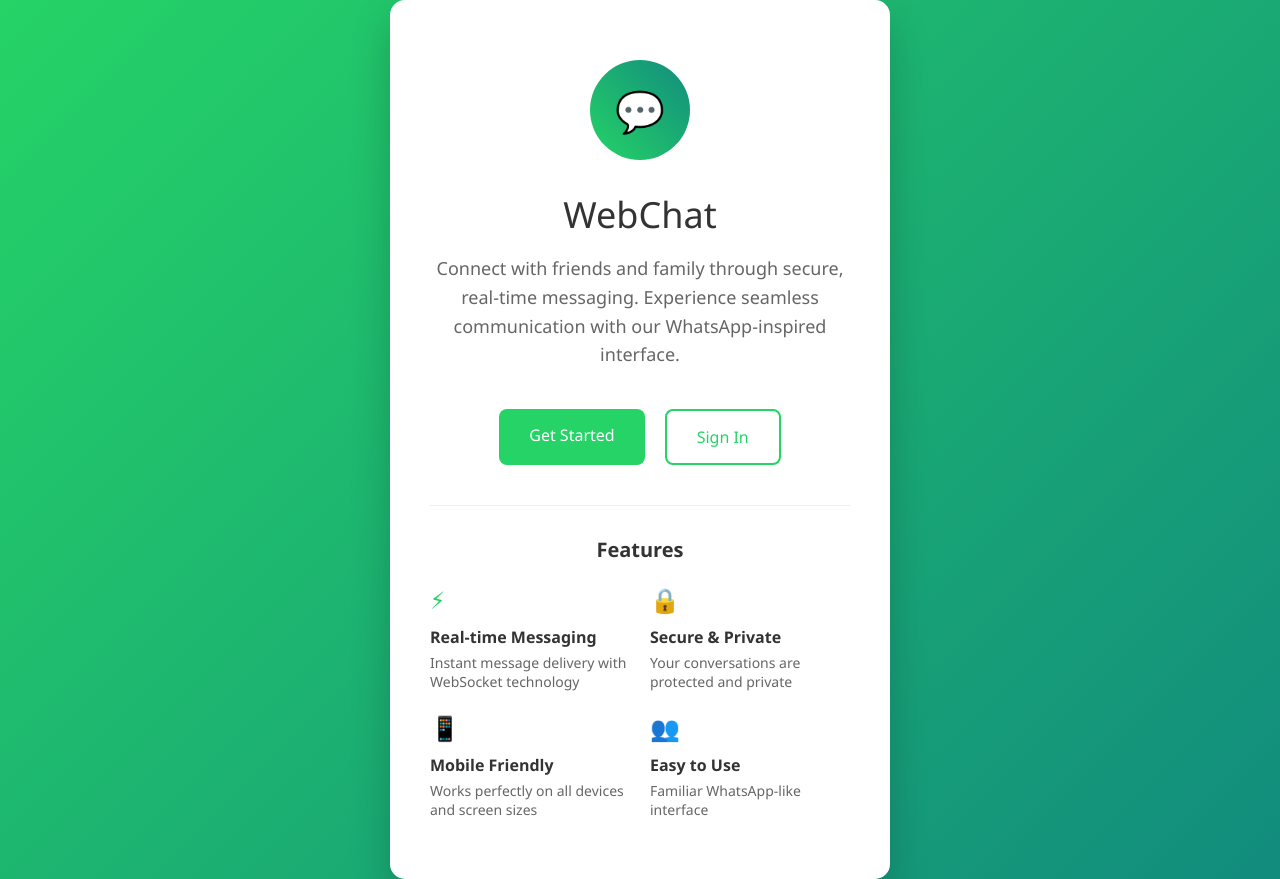
After one commit to khetumewada/webchat, a Django app: a page that uses templates/chat/welcome.html in a window 1280 px wide. The commit adds this page. Run offline with Django 5.2, Linux system fonts and the light colour scheme.

Commit message:
feat: restrict chat access to registered users
Add logout button, enforce login for chat, and enhance user experience

#VERCEL_SKIP

Co-authored-by: Khetu mewada <149784048+khetumewada@users.noreply.github.com>

```diff
--- a/chat/urls.py
+++ b/chat/urls.py
@@ -4,9 +4,10 @@ from . import views
 
 urlpatterns = [
     path('', views.chat_home, name='chat_home'),
+    path('welcome/', views.welcome_view, name='welcome'),
     path('register/', views.register_view, name='register'),
     path('login/', auth_views.LoginView.as_view(), name='login'),
-    path('logout/', auth_views.LogoutView.as_view(), name='logout'),
+    path('logout/', views.logout_view, name='logout'),
     path('chat/<int:chat_id>/', views.chat_room, name='chat_room'),
     path('start-chat/<int:user_id>/', views.start_chat, name='start_chat'),
     path('api/chat/<int:chat_id>/messages/', views.get_chat_messages, name='get_chat_messages'),
--- a/chat/views.py
+++ b/chat/views.py
@@ -1,15 +1,19 @@
 from django.shortcuts import render, redirect, get_object_or_404
 from django.contrib.auth.decorators import login_required
-from django.contrib.auth import login, authenticate
+from django.contrib.auth import login, authenticate, logout
 from django.contrib.auth.forms import UserCreationForm
 from django.contrib.auth.models import User
 from django.http import JsonResponse
 from django.db.models import Q, Max
 from django.utils import timezone
+from django.contrib import messages
 from .models import Chat, Message, UserProfile, MessageRead
 import json
 
 def register_view(request):
+    if request.user.is_authenticated:
+        return redirect('chat_home')
+
     if request.method == 'POST':
         form = UserCreationForm(request.POST)
         if form.is_valid():
@@ -20,10 +24,32 @@ def register_view(request):
             password = form.cleaned_data.get('password1')
             user = authenticate(username=username, password=password)
             login(request, user)
+            messages.success(request, f'Welcome to WebChat, {username}!')
             return redirect('chat_home')
     else:
         form = UserCreationForm()
     return render(request, 'registration/register.html', {'form': form})
+
+def login_view(request):
+    if request.user.is_authenticated:
+        return redirect('chat_home')
+    # Django's built-in LoginView will handle this
+    pass
+
+@login_required
+def logout_view(request):
+    # Update user offline status before logout
+    try:
+        profile = UserProfile.objects.get(user=request.user)
+        profile.is_online = False
+        profile.last_seen = timezone.now()
+        profile.save()
+    except UserProfile.DoesNotExist:
+        pass
+
+    logout(request)
+    messages.success(request, 'You have been logged out successfully.')
+    return redirect('login')
 
 @login_required
 def chat_home(request):
@@ -38,7 +64,7 @@ def chat_home(request):
         last_message_time=Max('messages__timestamp')
     ).order_by('-last_message_time')
 
-    # Get all users for starting new chats
+    # Get all users for starting new chats (exclude current user)
     all_users = User.objects.exclude(id=request.user.id)
 
     context = {
@@ -71,6 +97,11 @@ def chat_room(request, chat_id):
 def start_chat(request, user_id):
     other_user = get_object_or_404(User, id=user_id)
 
+    # Prevent users from starting chat with themselves
+    if other_user == request.user:
+        messages.error(request, "You cannot start a chat with yourself.")
+        return redirect('chat_home')
+
     # Check if chat already exists
     existing_chat = Chat.objects.filter(
         chat_type='private',
@@ -84,6 +115,7 @@ def start_chat(request, user_id):
     chat = Chat.objects.create(chat_type='private')
     chat.participants.add(request.user, other_user)
 
+    messages.success(request, f'Started new conversation with {other_user.get_full_name() or other_user.username}')
     return redirect('chat_room', chat_id=chat.id)
 
 @login_required
@@ -111,7 +143,7 @@ def search_users(request):
             Q(username__icontains=query) |
             Q(first_name__icontains=query) |
             Q(last_name__icontains=query)
-        ).exclude(id=request.user.id)[:10]
+        ).exclude(id=request.user.id)[:10]  # Exclude current user
 
         users_data = []
         for user in users:
@@ -127,3 +159,9 @@ def search_users(request):
         return JsonResponse({'users': users_data})
 
     return JsonResponse({'users': []})
+
+# Public view for non-authenticated users
+def welcome_view(request):
+    if request.user.is_authenticated:
+        return redirect('chat_home')
+    return render(request, 'chat/welcome.html')
--- /dev/null
+++ b/templates/chat/welcome.html
@@ -0,0 +1,59 @@
+{% extends 'base.html' %}
+
+{% block title %}Welcome to WebChat{% endblock %}
+
+{% block content %}
+<div style="min-height: 100vh; display: flex; align-items: center; justify-content: center; background: linear-gradient(135deg, #25d366, #128c7e);">
+    <div style="background: white; padding: 60px 40px; border-radius: 15px; box-shadow: 0 20px 40px rgba(0, 0, 0, 0.2); text-align: center; max-width: 500px; width: 90%;">
+        <div style="width: 100px; height: 100px; background: linear-gradient(45deg, #25d366, #128c7e); border-radius: 50%; display: flex; align-items: center; justify-content: center; font-size: 40px; color: white; margin: 0 auto 30px;">💬</div>
+
+        <h1 style="font-size: 36px; color: #333; margin-bottom: 15px; font-weight: 300;">WebChat</h1>
+        <p style="font-size: 18px; color: #666; margin-bottom: 40px; line-height: 1.6;">
+            Connect with friends and family through secure, real-time messaging.
+            Experience seamless communication with our WhatsApp-inspired interface.
+        </p>
+
+        <div style="display: flex; gap: 20px; justify-content: center; flex-wrap: wrap;">
+            <a href="{% url 'register' %}" style="background-color: #25d366; color: white; padding: 15px 30px; border-radius: 8px; text-decoration: none; font-weight: 500; font-size: 16px; transition: background-color 0.3s;">
+                Get Started
+            </a>
+            <a href="{% url 'login' %}" style="background-color: transparent; color: #25d366; padding: 15px 30px; border: 2px solid #25d366; border-radius: 8px; text-decoration: none; font-weight: 500; font-size: 16px; transition: all 0.3s;">
+                Sign In
+            </a>
+        </div>
+
+        <div style="margin-top: 40px; padding-top: 30px; border-top: 1px solid #eee;">
+            <h3 style="color: #333; margin-bottom: 20px; font-size: 20px;">Features</h3>
+            <div style="display: grid; grid-template-columns: repeat(auto-fit, minmax(200px, 1fr)); gap: 20px; text-align: left;">
+                <div>
+                    <div style="color: #25d366; font-size: 24px; margin-bottom: 10px;">⚡</div>
+                    <h4 style="color: #333; margin-bottom: 5px;">Real-time Messaging</h4>
+                    <p style="color: #666; font-size: 14px;">Instant message delivery with WebSocket technology</p>
+                </div>
+                <div>
+                    <div style="color: #25d366; font-size: 24px; margin-bottom: 10px;">🔒</div>
+                    <h4 style="color: #333; margin-bottom: 5px;">Secure & Private</h4>
+                    <p style="color: #666; font-size: 14px;">Your conversations are protected and private</p>
+                </div>
+                <div>
+                    <div style="color: #25d366; font-size: 24px; margin-bottom: 10px;">📱</div>
+                    <h4 style="color: #333; margin-bottom: 5px;">Mobile Friendly</h4>
+                    <p style="color: #666; font-size: 14px;">Works perfectly on all devices and screen sizes</p>
+                </div>
+                <div>
+                    <div style="color: #25d366; font-size: 24px; margin-bottom: 10px;">👥</div>
+                    <h4 style="color: #333; margin-bottom: 5px;">Easy to Use</h4>
+                    <p style="color: #666; font-size: 14px;">Familiar WhatsApp-like interface</p>
+                </div>
+            </div>
+        </div>
+    </div>
+</div>
+
+<style>
+a:hover {
+    transform: translateY(-2px);
+    box-shadow: 0 5px 15px rgba(37, 211, 102, 0.3);
+}
+</style>
+{% endblock %}
--- a/webchat/urls.py
+++ b/webchat/urls.py
@@ -2,8 +2,15 @@ from django.contrib import admin
 from django.urls import path, include
 from django.conf import settings
 from django.conf.urls.static import static
+from django.shortcuts import redirect
+
+def root_redirect(request):
+    if request.user.is_authenticated:
+        return redirect('chat_home')
+    return redirect('welcome')
 
 urlpatterns = [
     path('admin/', admin.site.urls),
+    path('', root_redirect),
     path('', include('chat.urls')),
 ] + static(settings.MEDIA_URL, document_root=settings.MEDIA_ROOT)
```
Also changed, not shown: templates/chat/home.html (+76 -8 lines), webchat/settings.py (+13 -2 lines).
